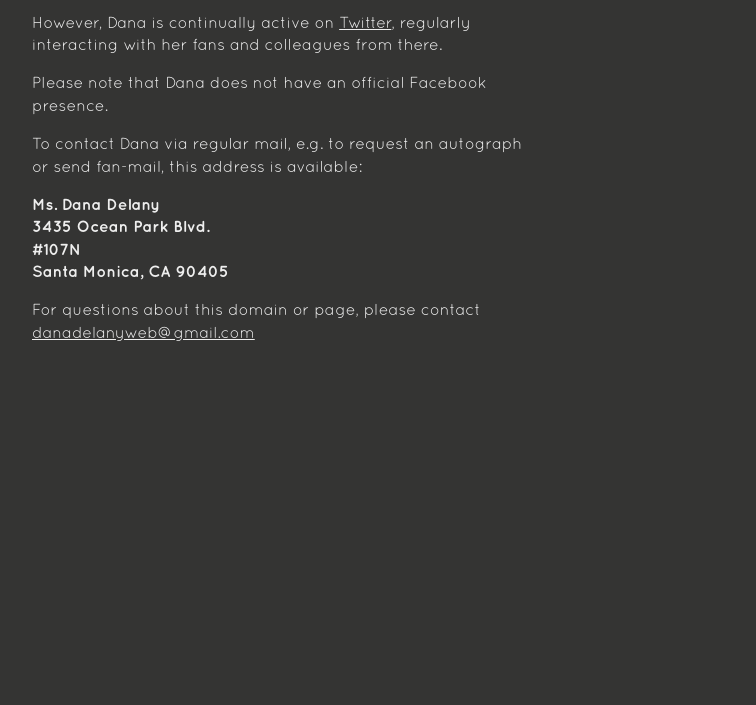
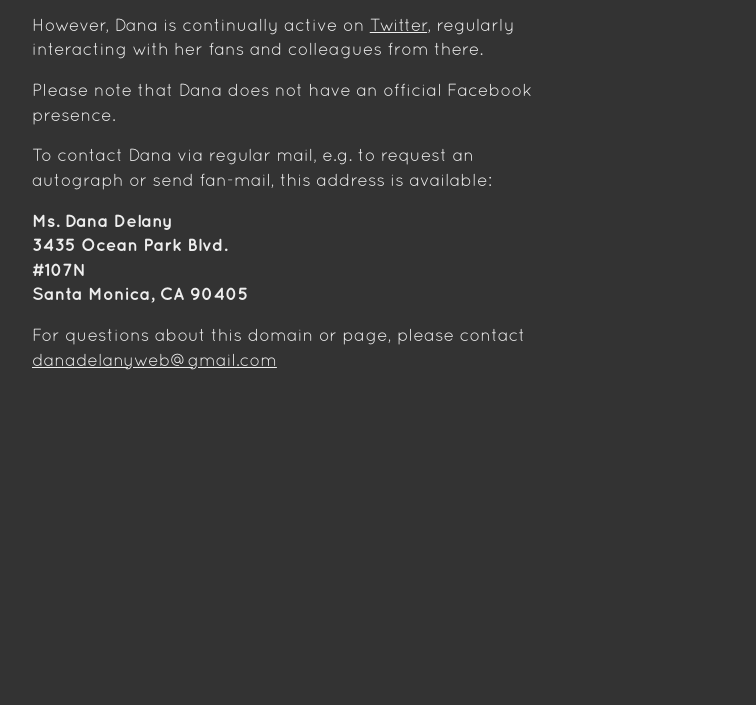
Before and after one commit to rphunt/danadelany026, a plain HTML site: page index.html in a window 1280 px wide. Shown: the part 95-800 px from the top of the page, without its empty margins (108-864 px from the left). Drawn offline with Linux system fonts and the light colour scheme.

Commit message:
bg color

```diff
--- a/css/main.css
+++ b/css/main.css
@@ -20,10 +20,10 @@
 
 
 body {
-	background-color: #343433;
+	background-color: #333333;
 	color: #eeeeee;
 	font-family: "Quicksand-Regular";
-	font-size: 1rem;
+	font-size: 1.1rem;
 }
 
 a {
```
